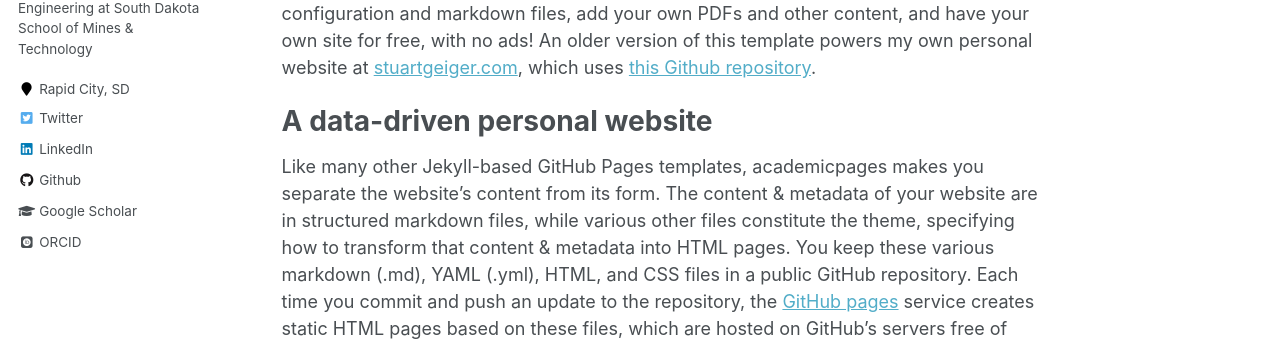
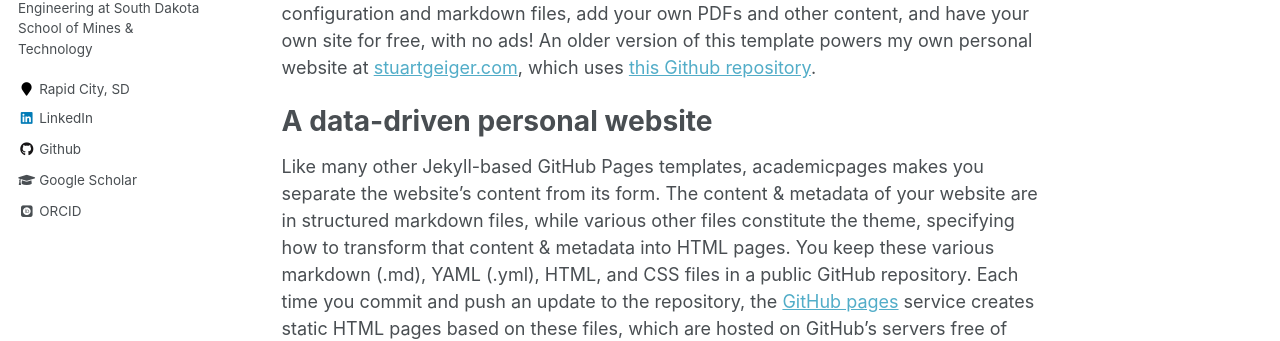
Before and after one commit to hsjna/hsjna.github.io, a Jekyll site: the page built from _pages/about.md, in a window 1280 px wide. Shown: the part 377-718 px from the top of the page. Built offline with Jekyll 4.4.1, drawn with Linux system fonts in a browser that asks for light colours; some web fonts are replaced.

Commit message:
Update _config.yml

```diff
--- a/_config.yml
+++ b/_config.yml
@@ -96,7 +96,7 @@ author:
   flickr           :
   facebook         :
   foursquare       :
-  github           : "academicpages"
+  github           : "hsjna"
   google_plus      :
   keybase          :
   instagram        :
@@ -109,7 +109,7 @@ author:
   stackoverflow    : # http://stackoverflow.com/users/123456/username
   steam            :
   tumblr           :
-  twitter          : "replacethistwitterhandle"
+  twitter          : #"replacethistwitterhandle"
   vine             :
   weibo            :
   xing             :
```
